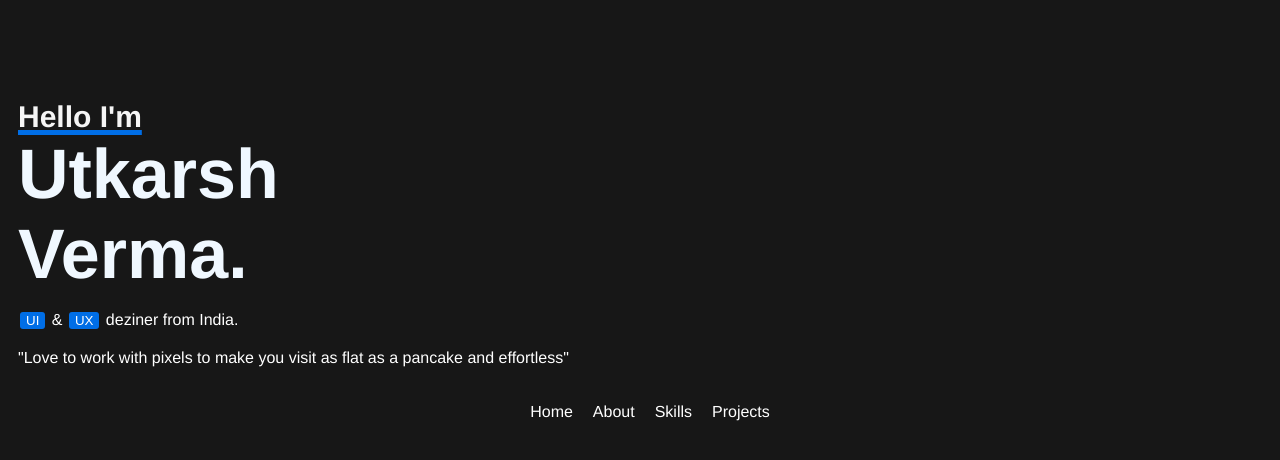
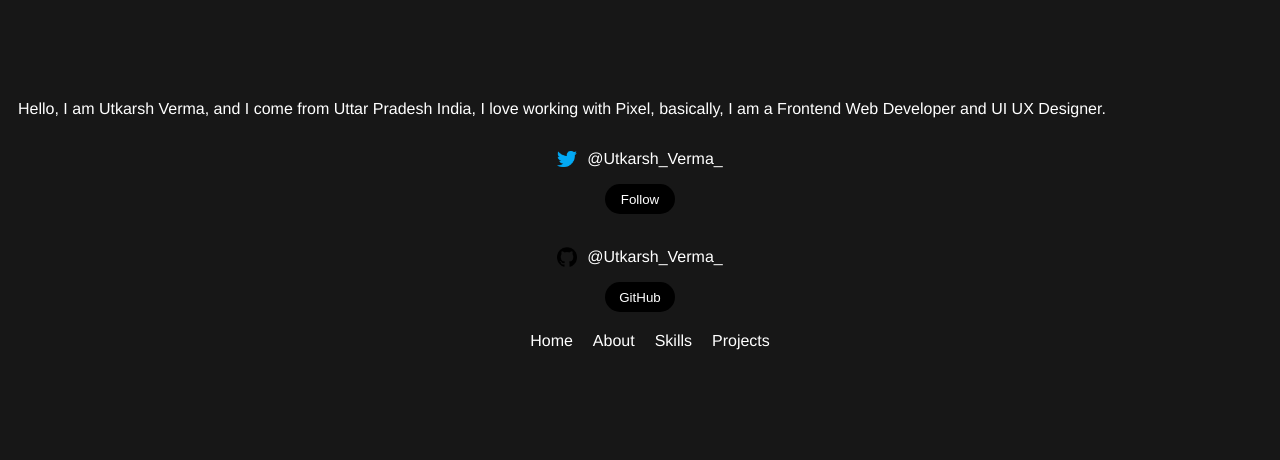
Before and after one commit to UtkarshVerma-Coder/WebDeveloperResume, a plain HTML site: page index.html in a window 1280 px wide. Both pictures are taken after a click on the element "About". Drawn offline with Linux system fonts and the light colour scheme.

Commit message:
Added about page

```diff
--- a/index.html
+++ b/index.html
@@ -6,7 +6,6 @@
     <meta name="viewport" content="width=device-width, initial-scale=1.0">
     <title>UtkarshVerma</title>
     <link rel="stylesheet" href="src\style.css">
-
 
 
     <!-- Google Font -->
@@ -22,8 +21,10 @@
 <body>
 
 
-<!-- Main Content      -->
-<div class="maincontent">
+
+    <!-- Main xContent      -->
+<!-- <!-- <div class="home" id="homepage"> -->
+<div  id="maincont" class="maincontent">
     <div class="name">
         <h3> Hello I'm </h3>
         <h1> Utkarsh <br> Verma.</h1>
@@ -31,17 +32,47 @@
             <p class="simpletextintro"><button>UI</button> &  <button>UX</button> deziner from India. <br> <br>  "Love to work with pixels to make you visit as flat as a pancake and effortless"   </p>
         </div>
     </div>
-
 </div>
 <!-- Main Content      -->
 
 
 
+
+
+
+
+
+<div class="about" id="aboutpage">
+        <div class="aboutcontent">
+            <p>Hello, I am Utkarsh Verma, and I come from Uttar Pradesh India, I love working with Pixel, basically, I am a Frontend Web Developer and UI UX Designer.</p>
+        </div>
+        <div class="contact">
+            <div class="twtr">
+                <img height="20px" src="img\twitter.png">
+                <p> @Utkarsh_Verma_</p> <br>
+            </div>
+            <button onclick="window.open('https://twitter.com/Utkarsh_Verma_')" class="followbutton">Follow</button>
+            <br>
+            <div class="twtr">
+                <img height="20px" src="img\githublogo.png">
+                <p> @Utkarsh_Verma_</p> <br>
+            </div>
+         <button onclick="window.open('https://github.com/UtkarshVerma-Coder')" class="followbutton">GitHub</button>
+
+
+
+    </div>
+
+
+</div>
+
+ <!-- Contact Box -->
+
+
 <!-- Options to switch btw -->
-
 <div class="options">
-    <div class="opt" id="home">Home</div>
-    <div class="opt" id="about">About</div>
+    <div onclick="home()" class="opt" id="home">Home</div>
+    <div onclick="about()" class="opt" id="about">About</div>
     <div class="opt" id="skills">Skills</div>
     <div class="opt" id="projects">Projects</div>
 
@@ -49,9 +80,7 @@
 <!-- Options to switch btw -->
 
 
-
-
-
+<script src="src/script.js"></script>
 
 
 </body>
--- /dev/null
+++ b/src/script.js
@@ -0,0 +1,12 @@
+function home() {
+    document.getElementById("maincont").style.display = 'block';
+    document.getElementById("aboutpage").style.display = 'none';
+
+}
+
+
+
+function about() {
+    document.getElementById("maincont").style.display = 'none';
+    document.getElementById("aboutpage").style.display = 'block';
+}
--- a/src/style.css
+++ b/src/style.css
@@ -5,7 +5,16 @@ body{
 
 }
 
-/* Main Content */
+/* Main */
+
+
+/* .options{
+    position: fixed;
+    left: 0;
+    bottom: 100px;
+    width: 100%;
+    text-align: center;
+} */
 
 .maincontent{
     display: flex;
@@ -78,3 +87,56 @@ body{
 
 
 /* Options to choose btw */
+
+
+
+
+
+
+
+/* About Page  */
+
+.about{
+    display: none;
+    margin-top: 100px;
+    margin-left: 10px;
+    margin-right: 10px;
+    color: white;
+}
+
+/* ContactBox Inside About Page */
+.contact{
+    display: flex;
+    flex-direction: column;
+    align-items: center;
+    justify-content: center;
+    text-align: center;
+}
+
+/* Twitter ID */
+.twtr{
+    display: flex;
+    flex-direction: row;
+}
+.twtr img{
+    margin-top: 15px;
+    margin-right: 10px;
+}
+.followbutton{
+    background-color: black;
+    border: none;
+    color: white;
+    height: 30px;
+    width: 70px;
+    border-radius: 20px;
+    cursor: pointer;
+}
+/* Twitter ID */
+
+
+
+/* Github ID */
+
+
+
+/* About Page  */
```
Also changed, not shown: img/githublogo.png (added), img/twitter.png (added).
